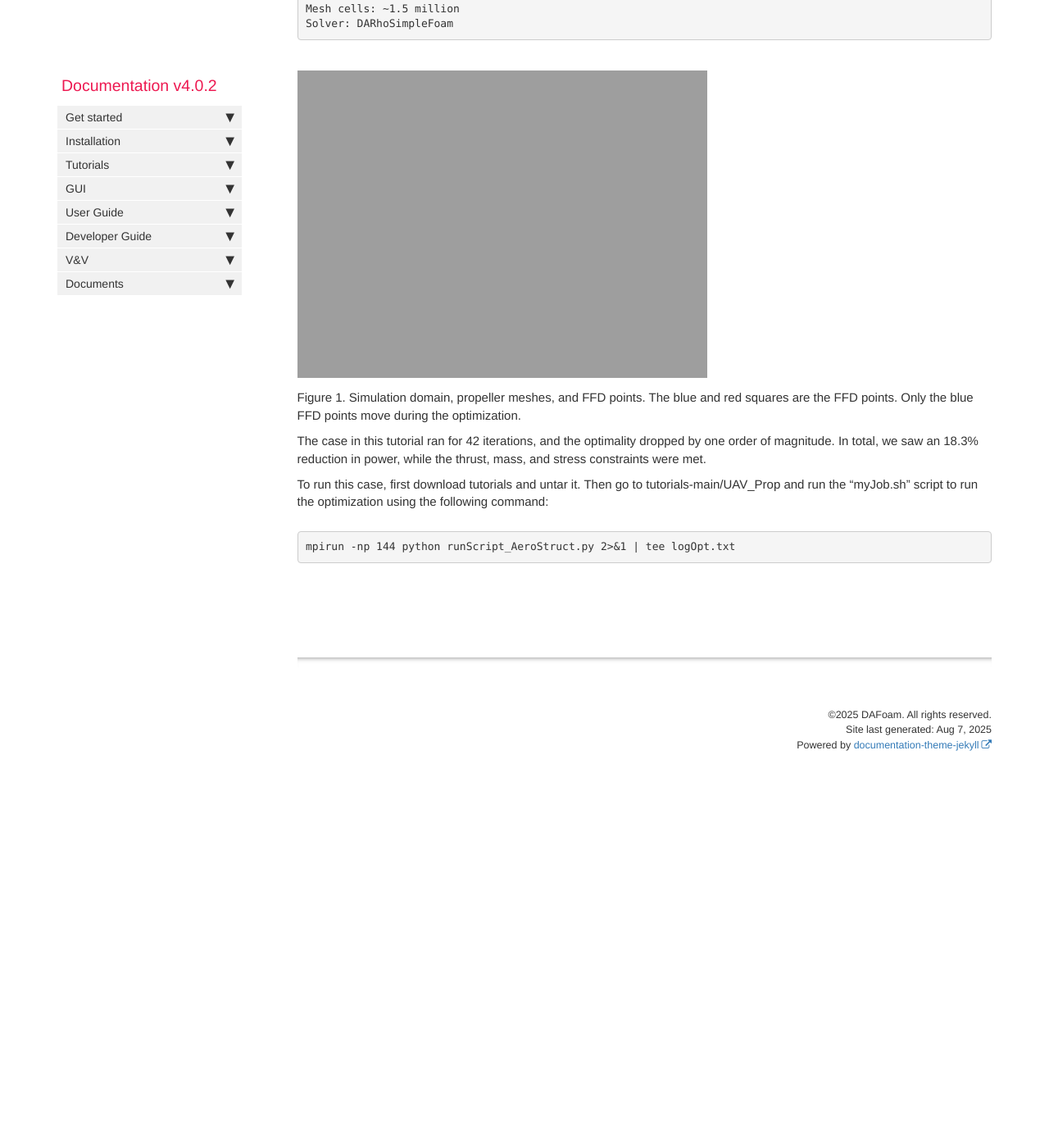
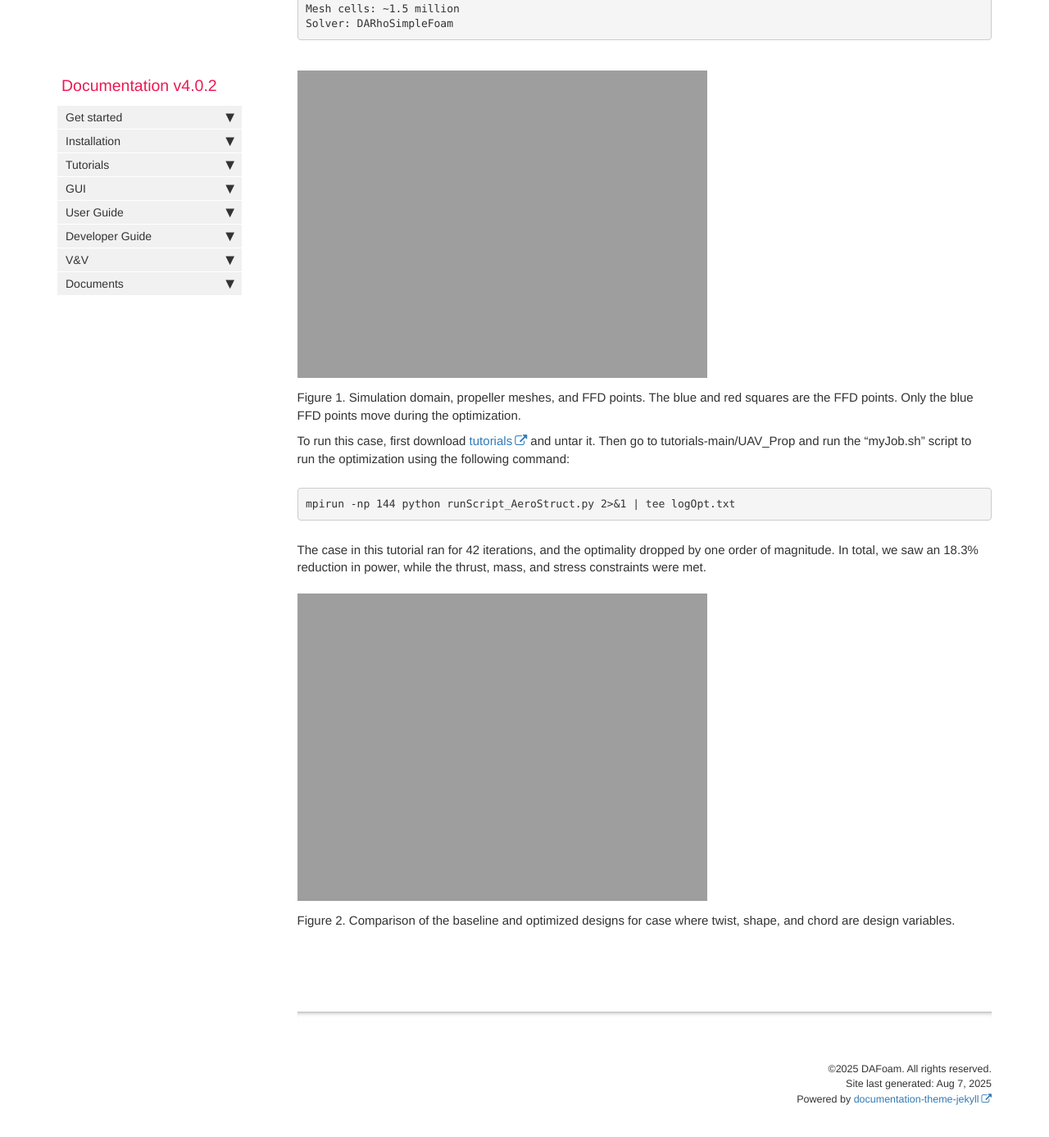
Before and after one commit to DAFoam/DAFoam.github.io, a Jekyll site: the page built from pages/mydoc/mydoc_tutorials_aerostruct_uav_prop.md, in a window 1280 px wide and 1400 px high, scrolled down 526 px. Shown: the top 1387 px of the window at 82% size. Built offline with Jekyll 4.4.1, drawn with Linux system fonts in a browser that asks for light colours; comment, search, counter and statistics services are not loaded; before the commit the page ends 1495 px from its top, so only the background shows below that.

Commit message:
Update mydoc_tutorials_aerostruct_uav_prop.md

```diff
--- a/pages/mydoc/mydoc_tutorials_aerostruct_uav_prop.md
+++ b/pages/mydoc/mydoc_tutorials_aerostruct_uav_prop.md
@@ -23,14 +23,18 @@ Mesh cells: ~1.5 million
 Solver: DARhoSimpleFoam
 </pre>
 
-<img src="{{ site.url }}{{ site.baseurl }}/images/tutorials/AeroStruct_Propeller_Mesh" style="width:500px !important" />
+<img src="{{ site.url }}{{ site.baseurl }}/images/tutorials/AeroStruct_Propeller_Mesh" style="width:500px !important;" />
 
 Figure 1. Simulation domain, propeller meshes, and FFD points. The blue and red squares are the FFD points. Only the blue FFD points move during the optimization.
 
-The case in this tutorial ran for 42 iterations, and the optimality dropped by one order of magnitude. In total, we saw an 18.3% reduction in power, while the thrust, mass, and stress constraints were met.
-
-To run this case, first download tutorials and untar it. Then go to tutorials-main/UAV_Prop and run the “myJob.sh” script to run the optimization using the following command:
+To run this case, first download [tutorials](https://github.com/DAFoam/tutorials/archive/main.tar.gz) and untar it. Then go to tutorials-main/UAV_Prop and run the “myJob.sh” script to run the optimization using the following command:
 
 <pre>
 mpirun -np 144 python runScript_AeroStruct.py 2>&1 | tee logOpt.txt
 </pre>
+
+The case in this tutorial ran for 42 iterations, and the optimality dropped by one order of magnitude. In total, we saw an 18.3% reduction in power, while the thrust, mass, and stress constraints were met.
+
+<img src="{{ site.url }}{{ site.baseurl }}/images/tutorials/UAV_Prop_Baseline_Optimized_Design" style="width:500px !important;" />
+
+Figure 2. Comparison of the baseline and optimized designs for case where twist, shape, and chord are design variables.
```
